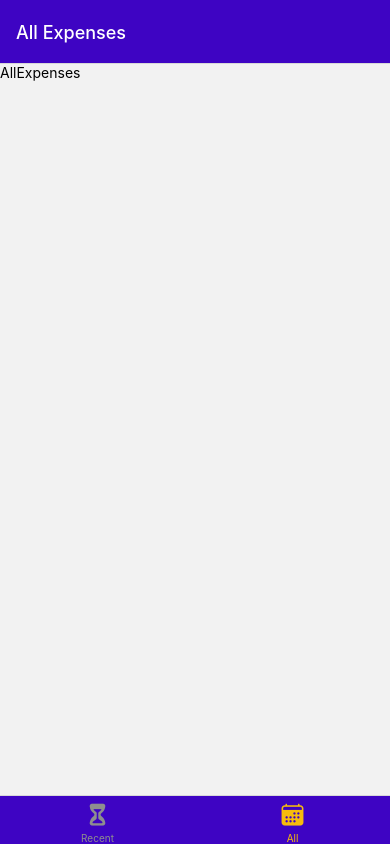
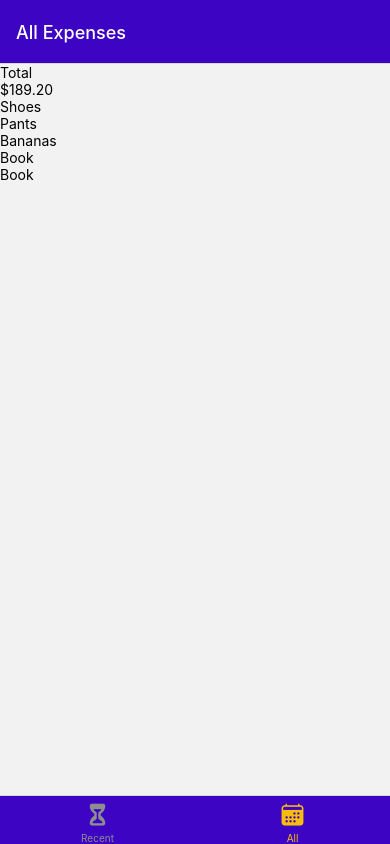
Before and after one commit to gastonirby/ExpenseTracker, a React Native app: screen /AllExpenses in a window 390 px wide. Built offline with nearby package versions, Linux system fonts and the light colour scheme.

Commit message:
got unstuck. added in dummy-expenses

```diff
--- a/components/ExpensesOutput/ExpensesList.js
+++ b/components/ExpensesOutput/ExpensesList.js
@@ -1,8 +1,18 @@
-import { Flatlist } from 'react-native'
+import { View, FlatList, Text } from 'react-native'
 
-function ExpensesList () {
+function renderExpenseItem (itemData) {
+  return <Text>{itemData.item.description}</Text>
+}
+
+function ExpensesList ({ expenses }) {
   return (
-    <Flatlist />
+    <View>
+      <FlatList
+      data={expenses}
+      renderItem={renderExpenseItem}
+      keyExtractor={(item) => item.id}
+      />
+    </View>
   )
 }
 
--- a/components/ExpensesOutput/ExpensesOutput.js
+++ b/components/ExpensesOutput/ExpensesOutput.js
@@ -1,14 +1,48 @@
-import { View } from 'react-native'
-import ExpensesList from './ExpensesList'
-import ExpensesSummary from './ExpensesSummary'
+import { View } from 'react-native';
 
-function ExpensesOutput ({ expenses }) {
+import ExpensesSummary from './ExpensesSummary';
+import ExpensesList from './ExpensesList';
+
+const DUMMY_EXPENSES = [
+  {
+    id: 'e1',
+    description: 'Shoes',
+    amount: 59.99,
+    date: new Date('2021-12-19')
+  },
+  {
+    id: 'e2',
+    description: 'Pants',
+    amount: 89.29,
+    date: new Date('2022-01-05')
+  },
+  {
+    id: 'e3',
+    description: 'Bananas',
+    amount: 5.99,
+    date: new Date('2022-02-19')
+  },
+  {
+    id: 'e4',
+    description: 'Book',
+    amount: 17.59,
+    date: new Date('2022-02-11')
+  },
+  {
+    id: 'e5',
+    description: 'Book',
+    amount: 16.34,
+    date: new Date('2021-04-15')
+  }
+]
+
+function ExpensesOutput ({ expensesPeriod }) {
   return (
     <View>
-      <ExpensesSummary />
-      <ExpensesList  />
+      <ExpensesSummary expenses={DUMMY_EXPENSES} periodName={expensesPeriod} />
+      <ExpensesList expenses={DUMMY_EXPENSES} />
     </View>
   )
 }
 
-export default ExpensesOutput
+export default ExpensesOutput;
--- a/components/ExpensesOutput/ExpensesSummary.js
+++ b/components/ExpensesOutput/ExpensesSummary.js
@@ -1,7 +1,24 @@
-import { Text, View, Flatlist } from 'react-native'
+import { Text, View, StyleSheet } from 'react-native';
+import { GlobalStyles } from '../../constants/styles';
 
-function ExpensesSummary () {
-  return <Flatlist />
+function ExpensesSummary ({ expenses, periodName }) {
+  const expensesSum = expenses.reduce((sum, expense) => {
+    return sum + expense.amount
+  }, 0)
+
+  return (
+    <View>
+      <Text>{periodName}</Text>
+      <Text>${expensesSum.toFixed(2)}</Text>
+    </View>
+  );
 }
 
-export default ExpensesSummary
+export default ExpensesSummary;
+
+const styles = StyleSheet.create({
+    container: {
+        padding: 8,
+        backgroundColor: GlobalStyles.colors.primary50,
+    }
+})
--- a/screens/AllExpenses.js
+++ b/screens/AllExpenses.js
@@ -1,9 +1,7 @@
-import { View, Text } from 'react-native';
+import ExpensesOutput from '../components/ExpensesOutput/ExpensesOutput';
 
 function AllExpenses() {
-    return <View>
-        <Text>AllExpenses</Text>
-    </View>;
+    return <ExpensesOutput expensesPeriod="Total" />
 }
 
 export default AllExpenses;
--- a/screens/RecentExpenses.js
+++ b/screens/RecentExpenses.js
@@ -1,9 +1,7 @@
-import { View, Text } from 'react-native';
+import ExpensesOutput from '../components/ExpensesOutput/ExpensesOutput'
 
-function RecentExpenses() {
-    return <View>
-        <Text>RecentExpenses</Text>
-    </View>;
+function RecentExpenses () {
+  return <ExpensesOutput expensesPeriod='Last 7 Days' />
 }
 
 export default RecentExpenses;
```
Also changed, not shown: 1 other file (tests, documents, lock files or other folders).
